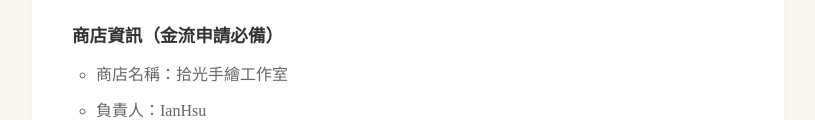
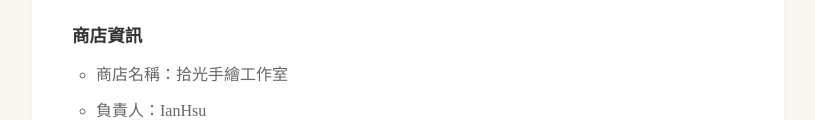
Before and after one commit to 71bk/PostCard_Store, a plain HTML site: page policy.html in a window 1280 px wide. Shown: the part 2826-2946 px from the top of the page, without its empty margins (232-1047 px from the left). Drawn offline with Linux system fonts and the light colour scheme.

Commit message:
第二次

```diff
--- a/policy.html
+++ b/policy.html
@@ -181,7 +181,7 @@
             <h3>商品色差</h3>
             <p>手繪作品每張可能有些微差異（若是印刷品則會有印刷色差），且不同螢幕顯示器皆會有色差，商品顏色以實品為主。若您對顏色非常介意，請斟酌下單。</p>
 
-            <h3>商店資訊（金流申請必備）</h3>
+            <h3>商店資訊</h3>
             <ul>
                 <li>商店名稱：拾光手繪工作室</li>
                 <li>負責人：IanHsu</li>
```
Also changed, not shown: pic/產品展示間.png (added).
